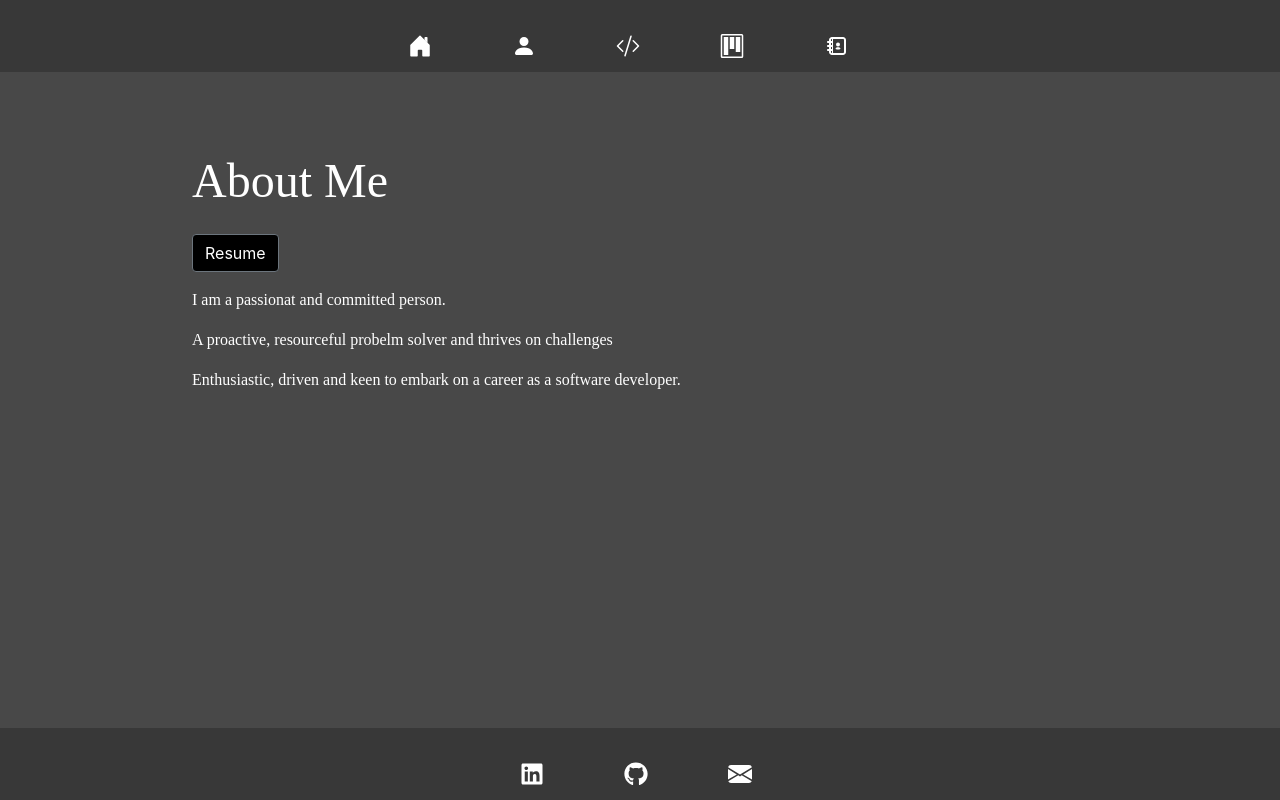
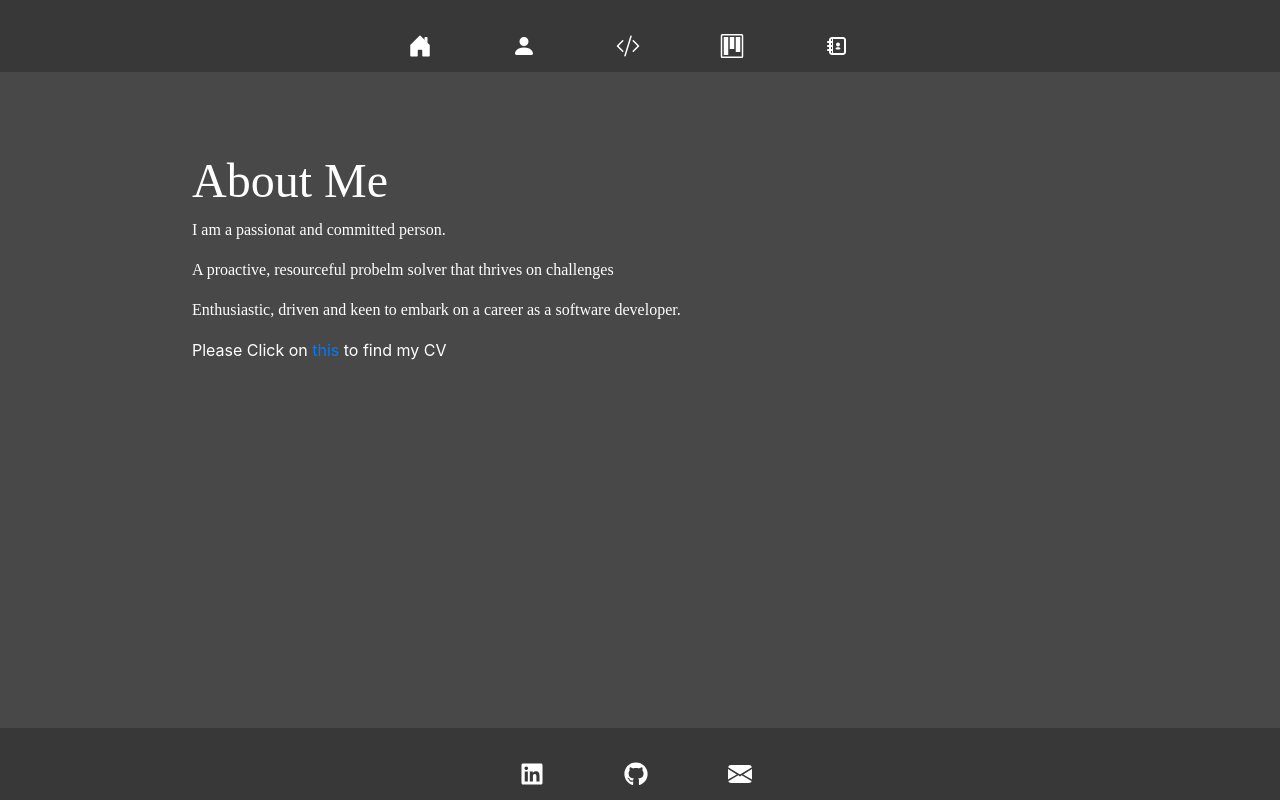
Before and after one commit to FatimaAbdimalik/portfolio, a React (Create React App) app: page /about in a window 1280 px wide. Built offline with nearby package versions, Linux system fonts and the light colour scheme; a web font is replaced by a local one.

Commit message:
added CV link

```diff
--- a/src/components/About/About.js
+++ b/src/components/About/About.js
@@ -20,7 +20,7 @@ const About = () => {
           <div className="side-by-side">
             <div>
               <h1>About Me</h1>
-              <Button
+              {/* <Button
                 variant="secondary"
                 onClick={handleShow}
                 style={{
@@ -79,18 +79,27 @@ const About = () => {
                     </Button>
                   </Modal.Footer>
                 </div>
-              </Modal>
+              </Modal> */}
               <p>I am a passionat and committed person.</p>
               <p>
-                A proactive, resourceful probelm solver and thrives on
+                A proactive, resourceful probelm solver that thrives on
                 challenges{" "}
               </p>
               <p>
                 Enthusiastic, driven and keen to embark on a career as a
                 software developer.
               </p>
+              Please Click on{" "}
+              <a
+                href="https://drive.google.com/file/d/1EgSbDKGwFkMA75xhJP1zqyU-Q5B1HDZZ/view"
+                target="_blank"
+                rel="noopener noreferrer"
+              >
+                this
+              </a>{" "}
+              to find my CV
+              {/* <a></a> */}
             </div>
-            <div></div>
           </div>
         </div>
       </div>
--- a/src/components/Home/Home.css
+++ b/src/components/Home/Home.css
@@ -6,6 +6,10 @@
   margin-left: 12rem;
 }
 
+.intro_border {
+  border: 2px solid white;
+  padding: 5px 5px;
+}
 .input_field {
   margin-top: 1rem;
   margin-bottom: 5px;
```
